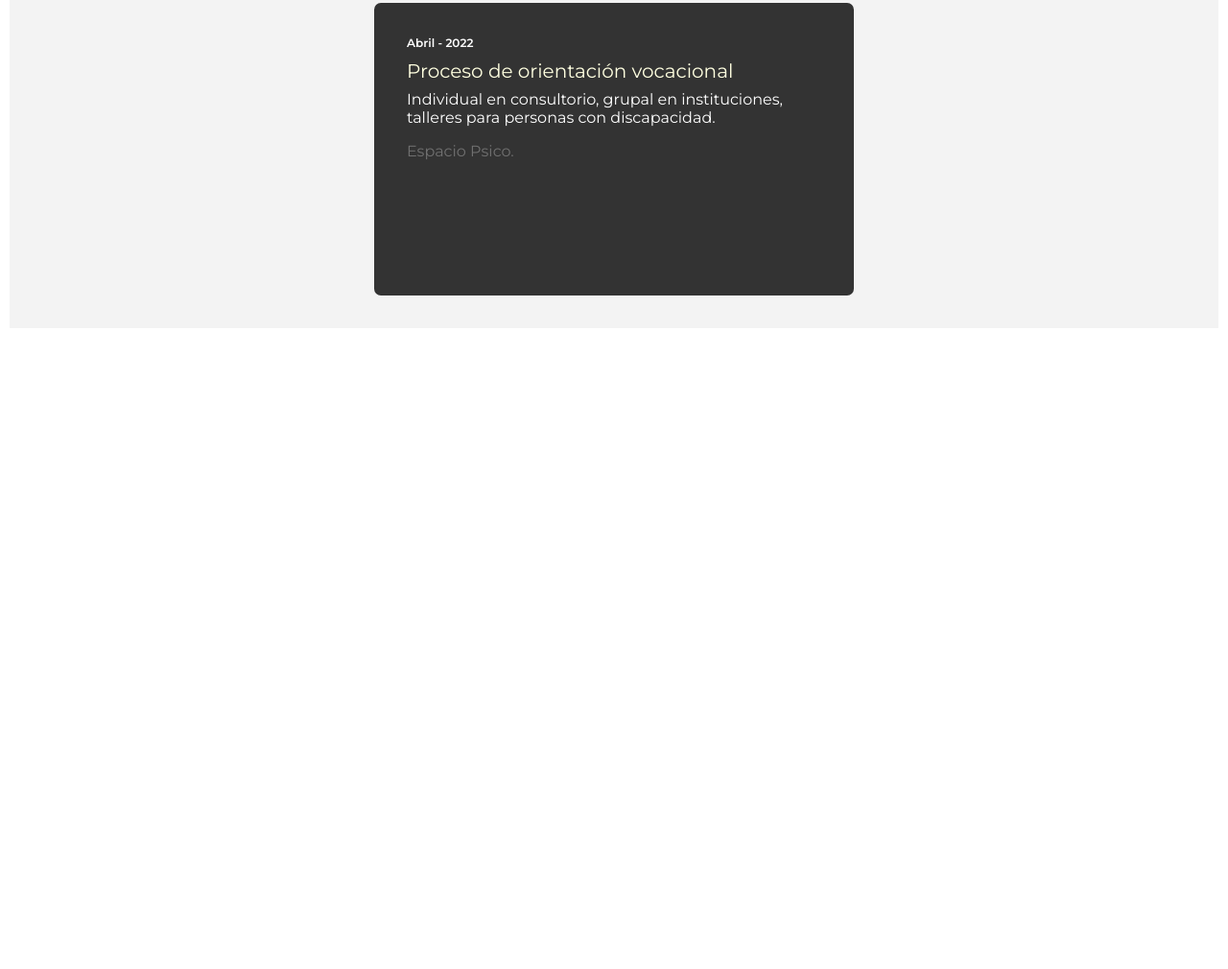
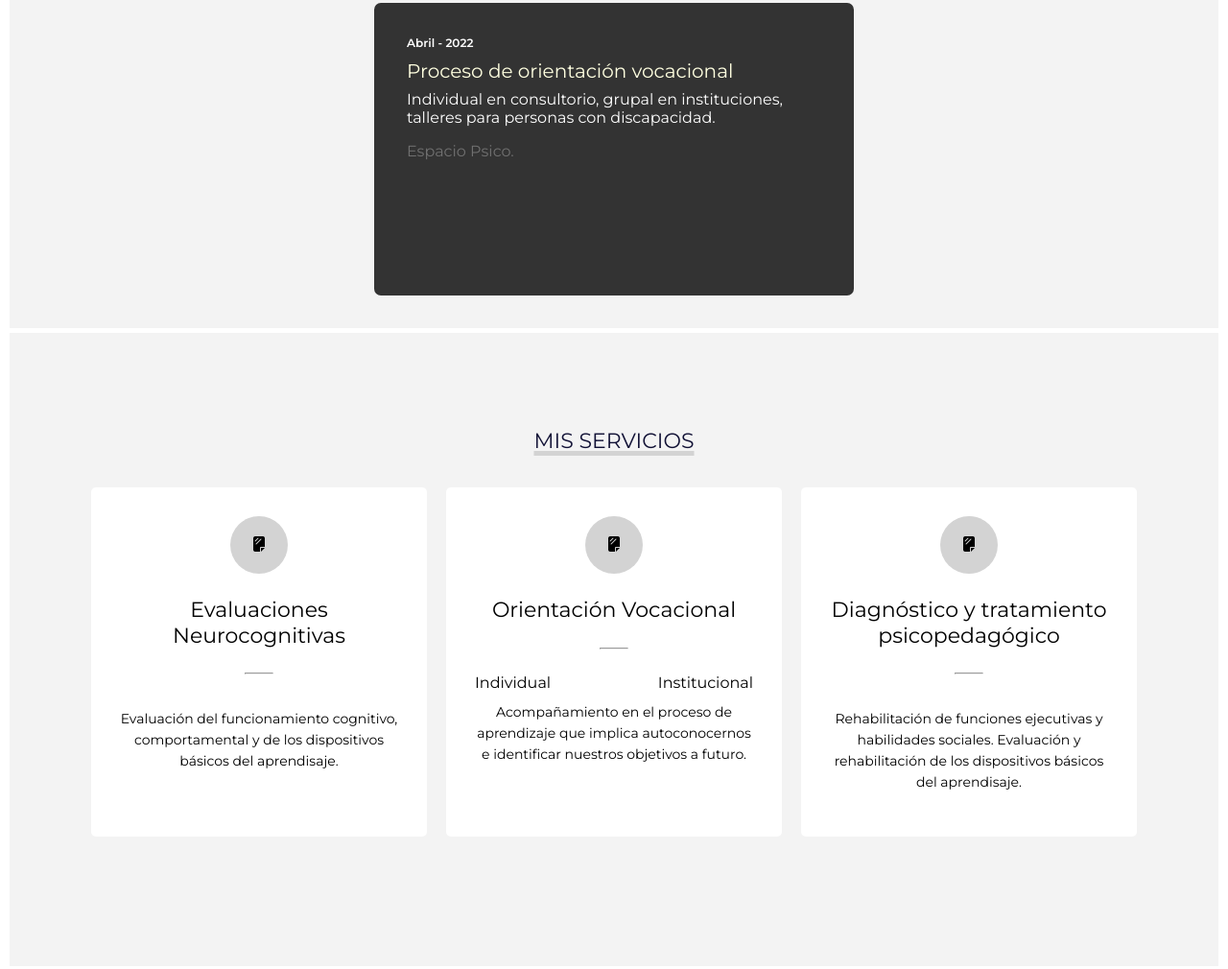
Before and after one commit to Nicop100LL/portfolioteclab.github.io, a plain HTML site: page index.html in a window 1280 px wide. Shown: the part 2294-3304 px from the top of the page at 96% size. Before the commit the page ends 2636 px from the top, so only its background shows below. Drawn offline with Linux system fonts and the light colour scheme.

Commit message:
Actualizacion

```diff
--- a/Style.css
+++ b/Style.css
@@ -417,3 +417,76 @@ h1, h2, h3, h4, h5, h6 {
 .mb-4:hover {
     box-shadow: 5px 5px 10px #565656, -5px -5px 10px #8a8a8a;
 }
+
+
+/* SECCION SERVICIOS */
+
+#servicios {
+    padding: 100px 15px;
+    text-align: center;
+    background-color: #f3f3f3;
+    margin: 10px;
+}
+
+#servicios .titulo-seccion {
+    font-size: 22px;
+    text-transform: uppercase;
+    color: #111135;
+    text-decoration: underline;
+    text-decoration-color: #d3d3d3;
+    text-decoration-thickness: 5px;
+}
+
+#servicios .fila {
+    display: flex;
+    justify-content: space-between;
+    max-width: 1100px;
+    margin: 30px auto;
+}
+
+#servicios .fila .servicio {
+    max-width: 350px;
+    background-color: #fff;
+    padding: 30px;
+    margin: 5px;
+    border-radius: 5px;
+    transition: .05s;
+}
+
+#servicios .fila .servicio:hover {
+    box-shadow: 5px 5px 10px #565656, -5px -5px 10px #8a8a8a;
+}
+
+#servicios .fila .servicio h4 {
+    font-size: 22px;
+    margin-bottom: 25px;
+}
+
+#servicios .fila .servicio .icono {
+    display: inline-block;
+    width: 60px;
+    height: 60px;
+    border-radius: 50%;
+    background-color: #d3d3d3;
+    padding: 20px;
+    margin-bottom: 25px;
+}
+
+#servicios .fila .servicio hr {
+    width: 30px;
+    margin: auto;
+    color: #000;
+    margin-bottom: 25px;
+}
+
+#servicios .fila .servicio ul {
+    list-style: none;
+    display: flex;
+    justify-content: space-between;
+    margin-bottom: 10px;
+}
+
+#servicios .fila .servicio p {
+    font-size: 14px;
+    line-height: 22px;
+}
--- a/index.html
+++ b/index.html
@@ -146,5 +146,57 @@
     </section>
 
 
+    <!-- SECCION SERVICIOS -->
+
+    <section id="servicios">
+        <h3 class="titulo-seccion">MIS SERVICIOS</h3>
+        <div class="fila">
+
+            <div class="servicio">
+                <span class="icono"><i class="fa-sharp fa-solid fa-sheet-plastic"></i></span>
+                <h4>Evaluaciones Neurocognitivas</h4>
+                <hr>
+                <ul class="servicios-tag">
+                    <li></li>
+                    <li></li>
+                    <li></li>
+                 </ul>
+            <p>
+               Evaluación del funcionamiento cognitivo, comportamental y de los dispositivos básicos del aprendisaje.
+            </p>
+            </div>
+
+        <div class="servicio">
+            <span class="icono"><i class="fa-sharp fa-solid fa-sheet-plastic"></i></span>
+            <h4>Orientación Vocacional</h4>
+            <hr>
+            <ul class="servicios-tag">
+                <li>Individual</li>
+                <li></li>
+                <li>Institucional</li>
+             </ul>
+            <p>
+             Acompañamiento en el proceso de aprendizaje que implica autoconocernos e identificar nuestros objetivos a futuro.
+            </p>
+         </div>
+
+    <div class="servicio">
+        <span class="icono"><i class="fa-sharp fa-solid fa-sheet-plastic"></i></span>
+        <h4>Diagnóstico y tratamiento psicopedagógico</h4>
+        <hr>
+        <ul class="servicios-tag">
+            <li></li>
+            <li></li>
+            <li></li>
+        </ul>
+        <p>
+                Rehabilitación de funciones ejecutivas y habilidades sociales. Evaluación y rehabilitación de los dispositivos básicos del aprendisaje.
+        </p>
+    </div>
+    </div>
+
+ </section>
+
+
 </body>
 </html>
```
